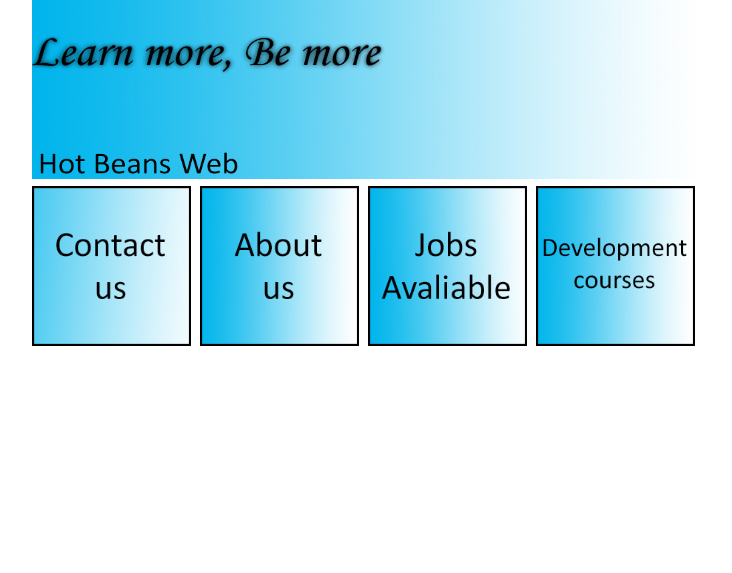
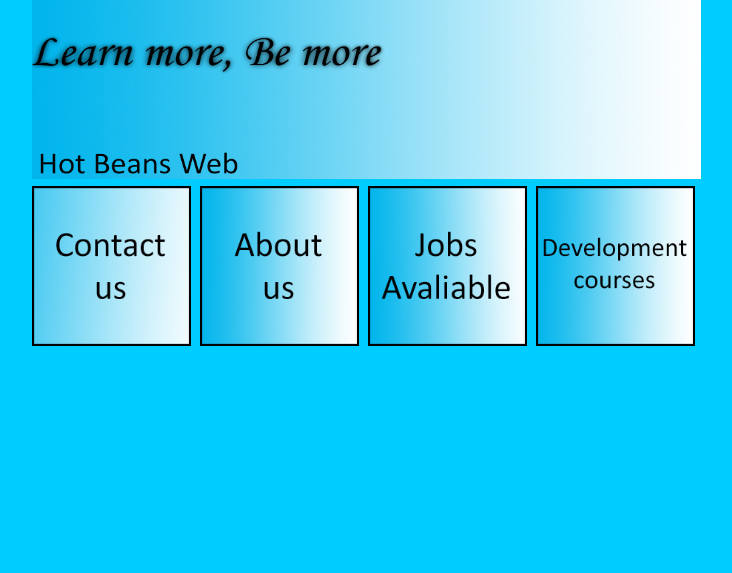
Before and after one commit to 12kirkmanj/website, a plain HTML site: page index.html in a window 1280 px wide. Shown: the part 227-800 px from the top of the page, without its empty margins (274-1006 px from the left). Drawn offline with Linux system fonts and the light colour scheme.

Commit message:
Update index.html

```diff
--- a/index.html
+++ b/index.html
@@ -5,7 +5,7 @@
 <title>Hot Beans</title>
 <style type="text/css">
 body {
-	background-color: #FFF;
+	background-color: #0CF;
 	text-align: center;
 }
 </style>
```
